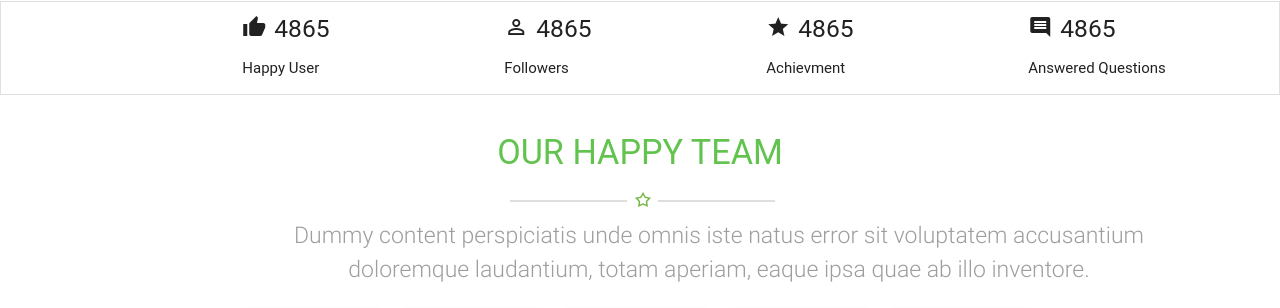
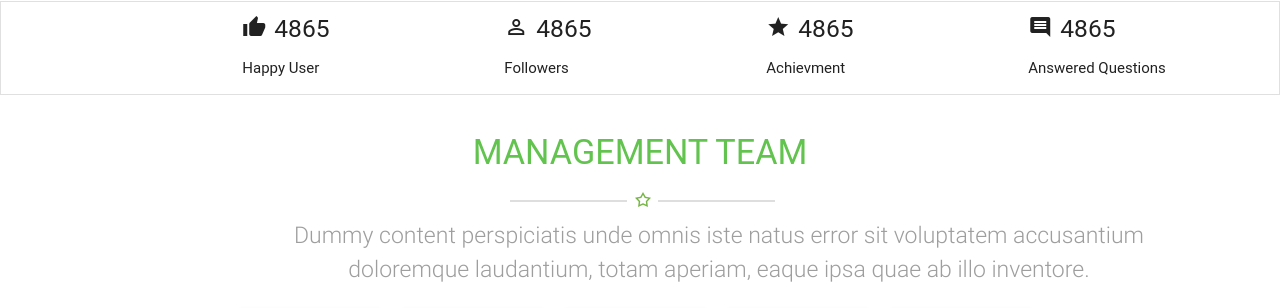
Before and after one commit to roopkantaPHP/pushpam_group, a CodeIgniter app: page /index.php/homepage/index in a window 1280 px wide. Shown: the part 1091-1399 px from the top of the page. Run offline with CodeIgniter, Linux system fonts and the light colour scheme; some libraries are stand-ins or nearby versions; some web fonts are replaced.

Commit message:
text changes

```diff
--- a/application/views/pages/homepage.php
+++ b/application/views/pages/homepage.php
@@ -69,7 +69,7 @@
   <div class="para1 container icon-block center row mobile_margin">
     <div class="col l12 s12 m12">
       <div class="icon-block center">
-        <h4 class="header center pushpam_text_green mobile_text_margin">OUR HAPPY TEAM</h4>
+        <h4 class="header center pushpam_text_green mobile_text_margin">MANAGEMENT TEAM</h4>
           <!-- <a href="#model_team" class> -->
             <img class ="grey lighten-3" src="assets/images/main/underline.png" alt=""></img>
           <!-- </a> -->
```
